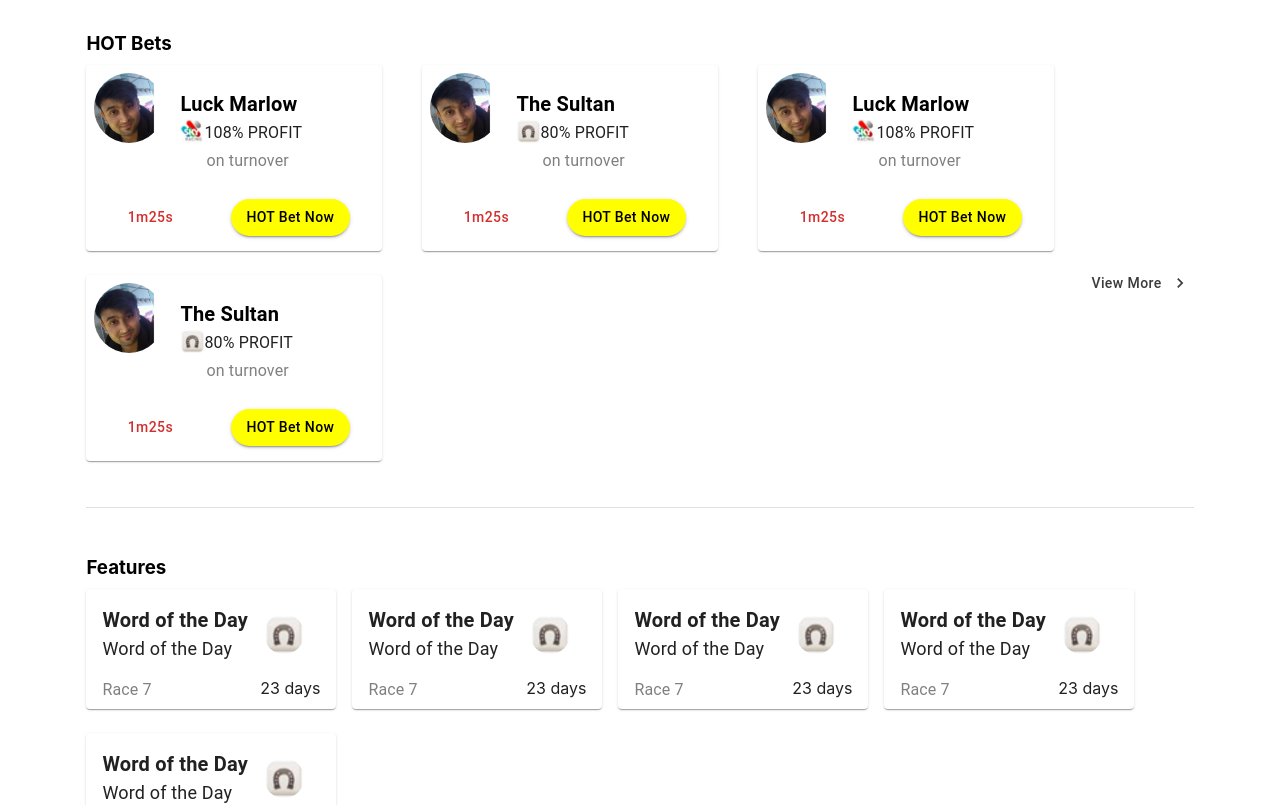
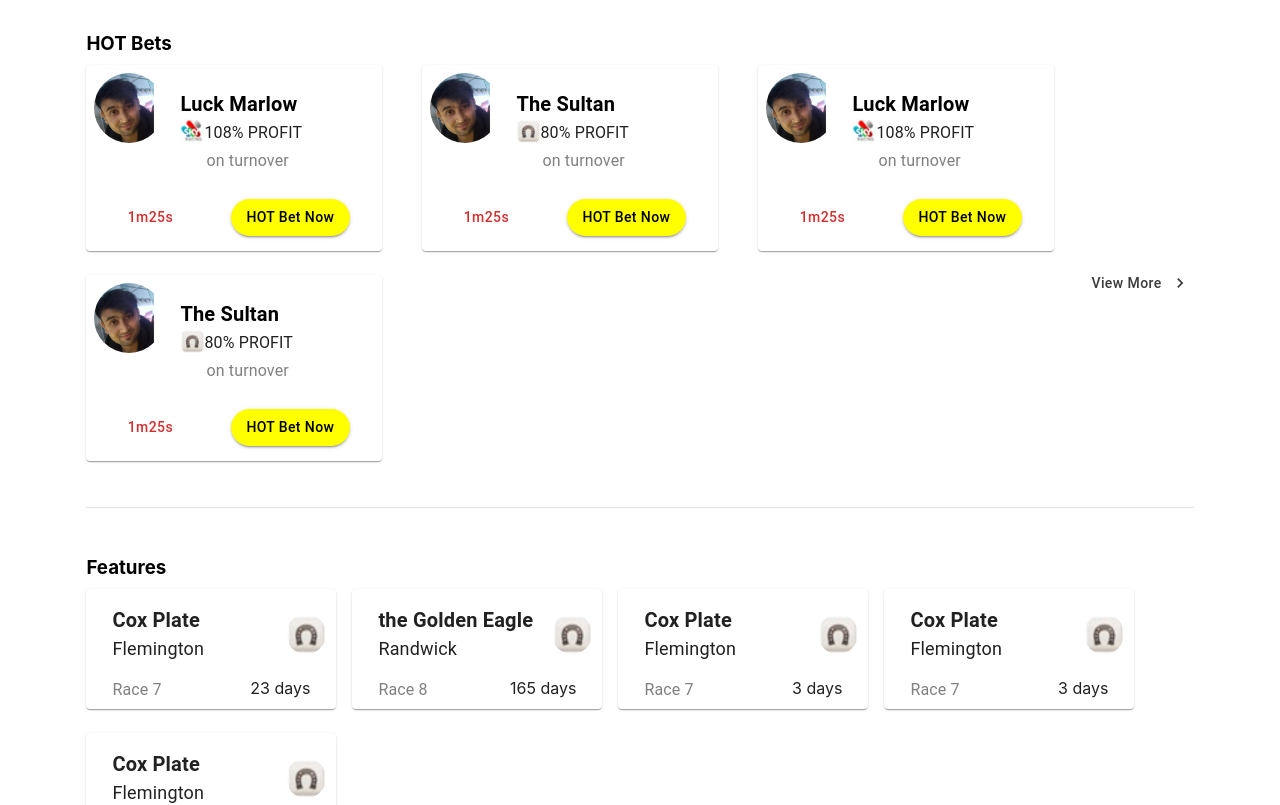
Before and after one commit to codewithdolly/app-develop, a React (Create React App) app: page / in a window 1280 px wide. Shown: the top 805 px of the page. Built offline with nearby package versions, Linux system fonts and the light colour scheme.

Commit message:
Features page completed

```diff
--- a/src/Components/Features/Features.css
+++ b/src/Components/Features/Features.css
@@ -2,8 +2,9 @@
   display: inline-block;
   margin: 10px 0;
   margin-right: 1rem;
-  width: 250px;
+  width: 230px;
   height: 120px;
+  padding: 0 10px;
 }
 
 .view {
--- a/src/Components/Features/Features.js
+++ b/src/Components/Features/Features.js
@@ -17,27 +17,27 @@ const Features = () => {
             return (
               <>
                 <Card className="features--cards">
-                 <div style={{display:"flex", alignItems:"center"}}>
+                 <div style={{display:"flex", alignItems:"center",  justifyContent: "space-between"}}>
                  <CardContent>
                     <Typography
                       sx={{ fontSize: 20 }}
                       component="div"
                     >
-                     <b> Word of the Day</b>
+                     <b>{card.header}</b>
                     </Typography>
                     <Typography
                       sx={{ fontSize: 18 }}
                       component="div"
                     >
-                    Word of the Day
+                    {card.para}
                     </Typography>
 
                   </CardContent>
                   <Avatar alt="Icon" src={icon} sx={{ width: 40, height: 40 }}/>
                  </div>
                  <div style={{display:"flex", justifyContent: "space-between", margin:"0 1rem"}}>
-                 <Typography color="GrayText">Race 7</Typography>
-                     <p>23 days</p>
+                 <Typography color="GrayText">Race {card.race}</Typography>
+                     <p>{card.day} days</p>
                  </div>
 
                 </Card>
@@ -66,13 +66,13 @@ const featureDetails = [
     header: "Cox Plate",
     para: "Flemington",
     race: 7,
-    day: 3,
+    day: 23,
   },
   {
-    header: "Cox Plate",
-    para: "Flemington",
-    race: 7,
-    day: 3,
+    header: "the Golden Eagle",
+    para: "Randwick",
+    race: 8,
+    day: 165,
   },
   {
     header: "Cox Plate",
```
